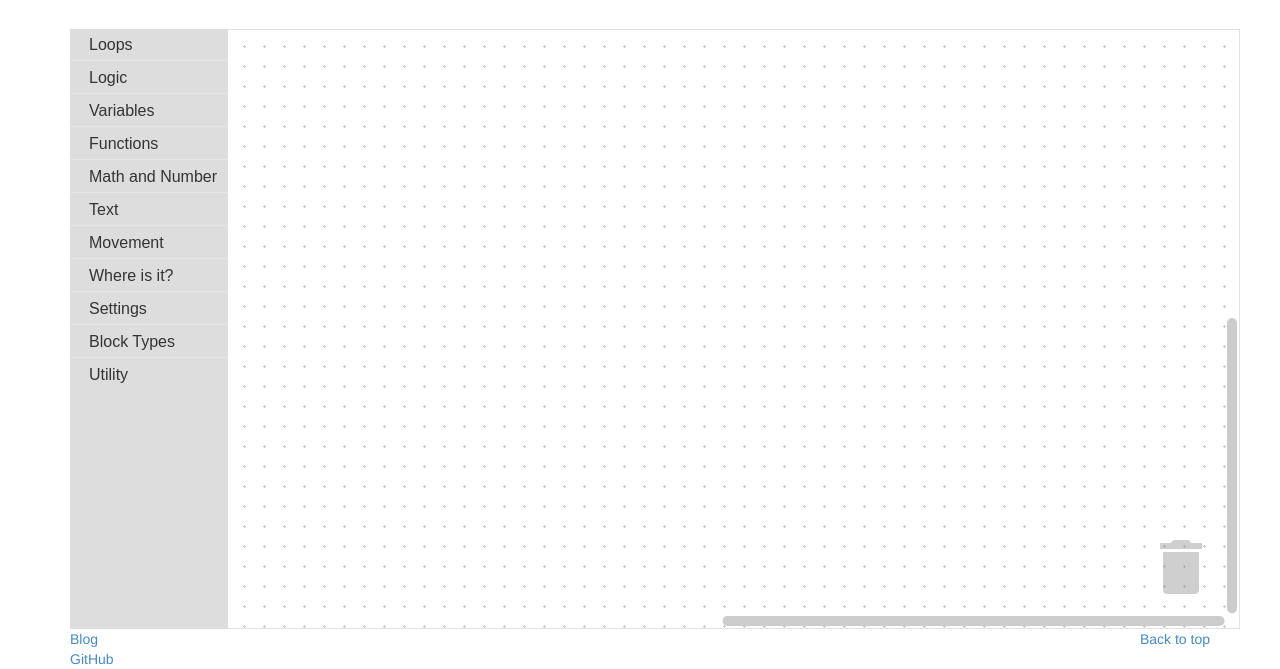
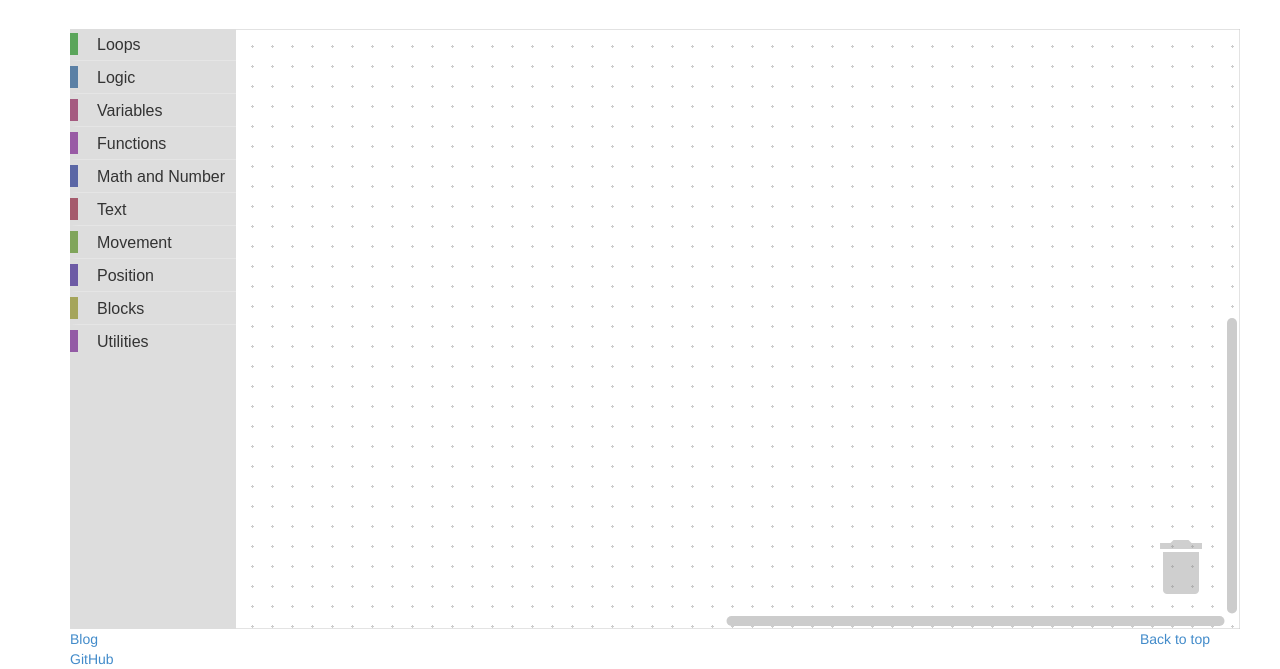
Before and after one commit to somchaisomph/mineblock, a Flask app: page / in a window 1280 px wide. Shown: the part 51-720 px from the top of the page. Run offline with Flask 2, Linux system fonts and the light colour scheme; some libraries are stand-ins or nearby versions.

Commit message:
Update index.html

```diff
--- a/mcblock/templates/index.html
+++ b/mcblock/templates/index.html
@@ -182,7 +182,7 @@
 
 <!-- toolbox -->
   <xml id="toolbox" style="display: none">
-	  <category name="Loops">
+   <category name="Loops" colour="120">
     <block type="controls_repeat_ext">
       <value name="TIMES">
         <block type="math_number">
@@ -212,7 +212,7 @@
     <block type="controls_flow_statements"></block>
   </category>
     <sep></sep>
-    <category name="Logic">
+    <category name="Logic" colour="210">
     <block type="controls_if"></block>
     <block type="logic_compare"></block>
     <block type="logic_operation"></block>
@@ -222,50 +222,49 @@
     <block type="logic_ternary"></block>
   </category>
   <sep></sep>
-  <category name="Variables" custom="VARIABLE"></category>
+  <category name="Variables" colour="330" custom="VARIABLE"></category>
   <sep></sep>
-  <category name="Functions" custom="PROCEDURE"></category>
+  <category name="Functions" custom="PROCEDURE" colour="290" ></category>
 
     <sep></sep>
-    <category name="Math and Number">
+    <category name="Math and Number" colour="230">
     <block type="math_number"></block>
     <block type="math_arithmetic"></block>
     <block type="math_trig"></block>
     <block type="math_random_int"></block>
   </category>
   <sep></sep>
-  <category name="Text">
+  <category name="Text" colour="345">
     <block type="text"></block>
     <block type="mc_print"></block>
    </category>
 
     <sep></sep>
-    <category name="Movement">
+    <category name="Movement" colour="90">
 		<block type="place_block_hor"></block>
+
 		<block type="turnning_dir"></block>
+
+
+
+                <block type="steve_speed"></block>
 		<block type="set_pos_to"></block>
     </category>
     <sep></sep>
-     <category name="Where is it?">
-		<block type="steve_where_x"></block>
-		<block type="steve_where_y"></block>
-		<block type="steve_where_z"></block>
-		<block type="steve_get_tile_pos_x"></block>
-		<block type="steve_get_tile_pos_y"></block>
-		<block type="steve_get_tile_pos_z"></block>
+    <category name="Position" colour="255">
+
+                <block type="get_player_position"></block>
+
+                <block type="steve_set_heading"></block>
+		<block type="steve_set_ver_heading"></block>
+		<block type="steve_set_position"></block>
+
+
     </category>
     <sep></sep>
-    <category name="Settings">
-		<block type="steve_set_heading"></block>
-		<block type="steve_set_ver_heading"></block>
-		<block type="steve_set_position"></block>
-		<block type="steve_speed"></block>
+
+    <category name="Blocks" colour="60">
 		<block type="steve_set_pen_block"></block>
-		<block type="steve_get_tile_pos_x"></block>
-		<block type="steve_set_tile_pos"></block>
-    </category>
-    <sep></sep>
-    <category name="Block Types">
 		<block type="steve_block_grp_1"></block>
 		<block type="steve_block_grp_2"></block>
 		<block type="steve_block_grp_3"></block>
@@ -273,7 +272,7 @@
 
     </category>
    <sep></sep>
-    <category name="Utility">
+    <category name="Utilities" colour="285">
 		<block type="time_sleep"></block>
 		<block type="steve_clear_area"></block>
     </category>
```
